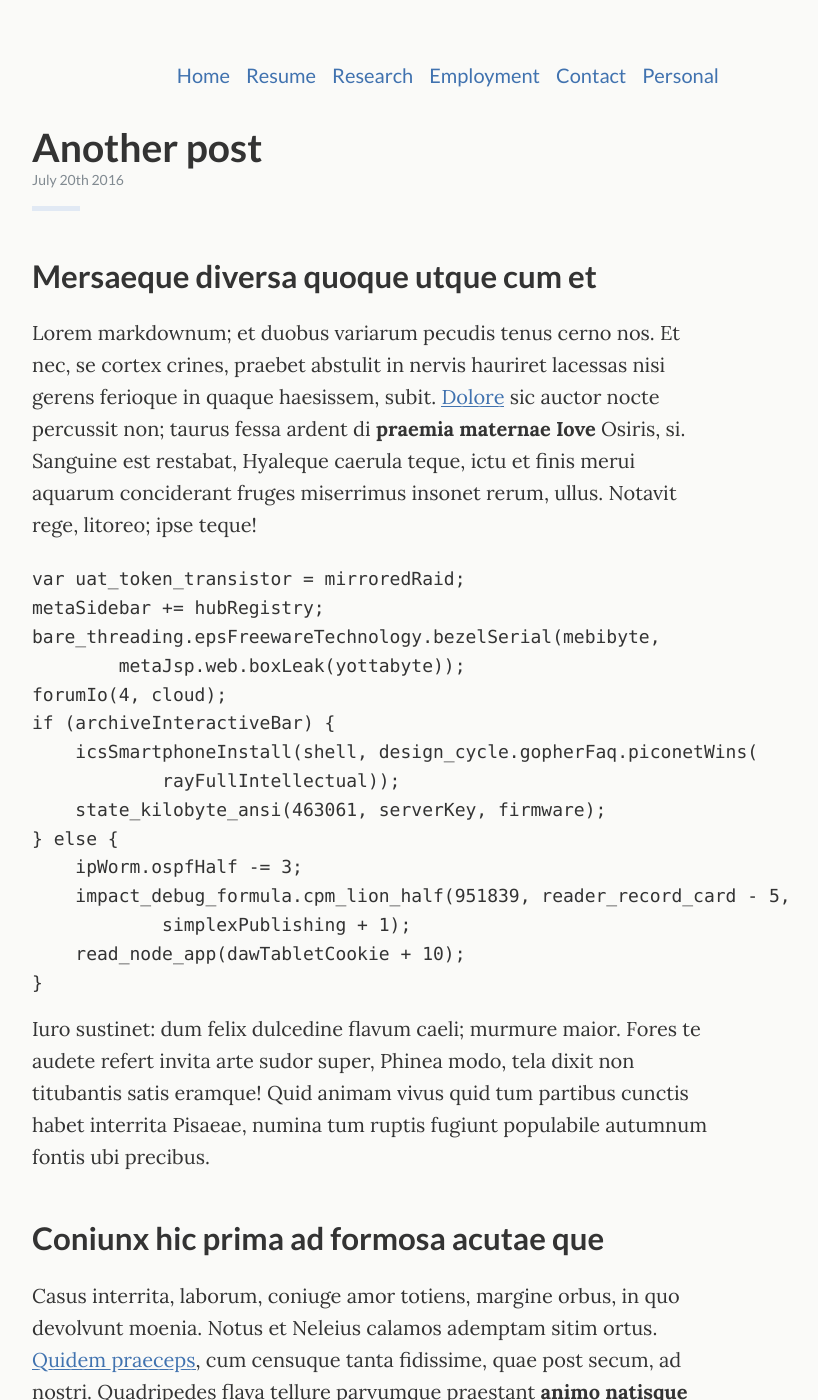
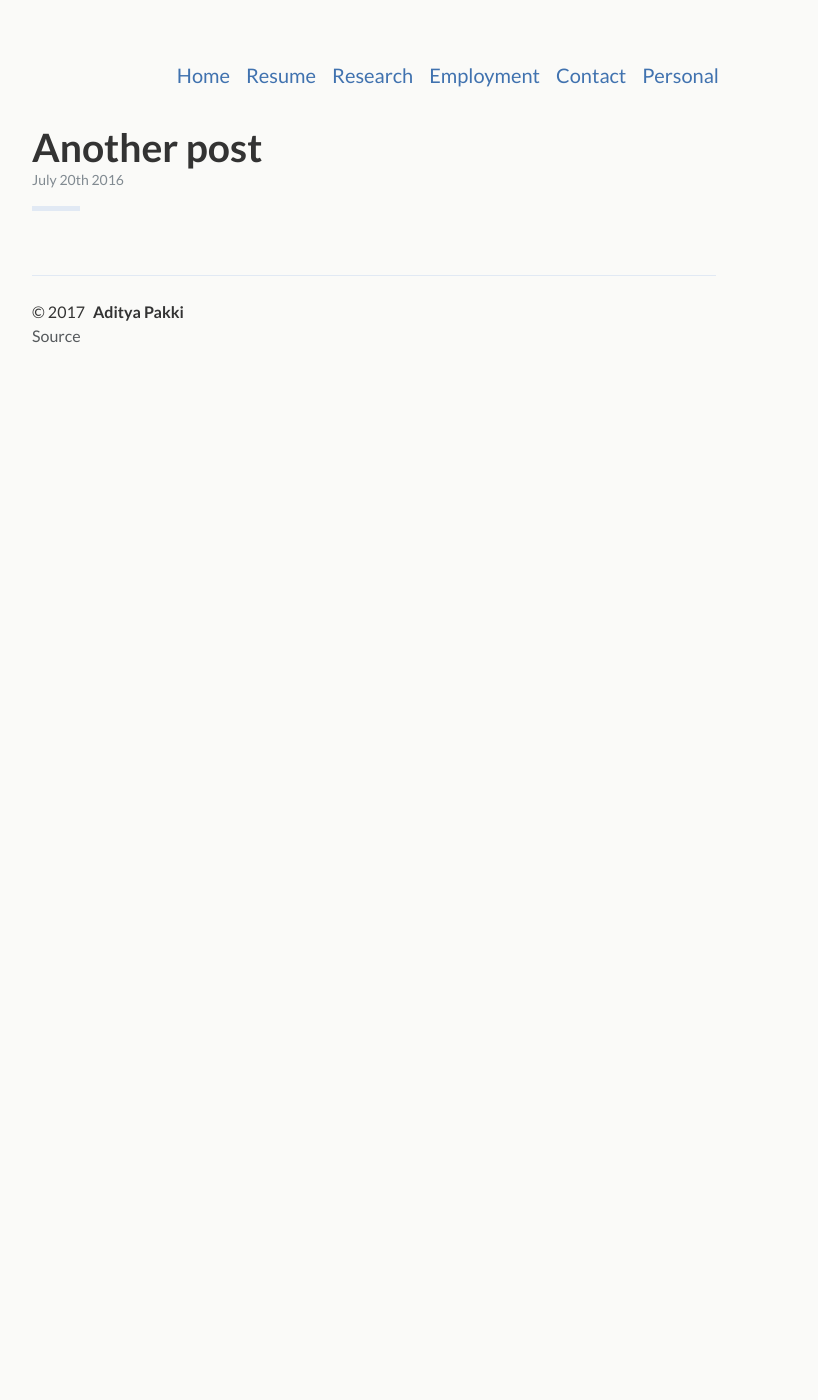
Before and after one commit to adityapakki/adityapakki.github.io, a Jekyll site: the page built from _posts/2016-07-20-second.md, in a window 1280 px wide and 1400 px high. Shown: the whole window, without its empty margins (266-1084 px from the left). Built offline with Jekyll 4.4.1, drawn with Linux system fonts in a browser that asks for light colours; some of the changed text lies outside the part shown.

```diff
--- a/_config.yml
+++ b/_config.yml
@@ -44,10 +44,10 @@ navigation:
     desc: Professional Experience
   - title: Contact
     url: /contact/
-    desc: Contcting me
+    desc: Contacting me
   - title: Personal
     url: /articles/
-    desc: Miscellaneous Details
+    desc: Miscellaneous
 
 # Used by Jekyll to recognize what is a post and what is a page
 defaults:
--- a/_posts/2016-07-20-second.md
+++ b/_posts/2016-07-20-second.md
@@ -1,62 +1,4 @@
 ---
 title: Another post
-desc: Showing another post. How fancy.
+desc: Sample 2
 ---
-
-## Mersaeque diversa quoque utque cum et
-
-Lorem markdownum; et duobus variarum pecudis tenus cerno nos. Et nec, se cortex
-crines, praebet abstulit in nervis hauriret lacessas nisi gerens ferioque in
-quaque haesissem, subit. [Dolore](http://et-autem.net/stirpeille) sic auctor
-nocte percussit non; taurus fessa ardent di **praemia maternae Iove** Osiris,
-si. Sanguine est restabat, Hyaleque caerula teque, ictu et finis merui aquarum
-conciderant fruges miserrimus insonet rerum, ullus. Notavit rege, litoreo; ipse
-teque!
-
-    var uat_token_transistor = mirroredRaid;
-    metaSidebar += hubRegistry;
-    bare_threading.epsFreewareTechnology.bezelSerial(mebibyte,
-            metaJsp.web.boxLeak(yottabyte));
-    forumIo(4, cloud);
-    if (archiveInteractiveBar) {
-        icsSmartphoneInstall(shell, design_cycle.gopherFaq.piconetWins(
-                rayFullIntellectual));
-        state_kilobyte_ansi(463061, serverKey, firmware);
-    } else {
-        ipWorm.ospfHalf -= 3;
-        impact_debug_formula.cpm_lion_half(951839, reader_record_card - 5,
-                simplexPublishing + 1);
-        read_node_app(dawTabletCookie + 10);
-    }
-
-Iuro sustinet: dum felix dulcedine flavum caeli; murmure maior. Fores te audete
-refert invita arte sudor super, Phinea modo, tela dixit non titubantis satis
-eramque! Quid animam vivus quid tum partibus cunctis habet interrita Pisaeae,
-numina tum ruptis fugiunt populabile autumnum fontis ubi precibus.
-
-## Coniunx hic prima ad formosa acutae que
-
-Casus interrita, laborum, coniuge amor totiens, margine orbus, in quo devolvunt
-moenia. Notus et Neleius calamos ademptam sitim ortus. [Quidem
-praeceps](http://vocoin.com/nos), cum censuque tanta fidissime, quae post secum,
-ad nostri. Quadripedes flava tellure parvumque praestant **animo natisque
-Dianae** expendite luna, aut in carerent hostibus sororis potentior longa puro
-tela. Inferius flumina tulerant taurus scelus silva: pigeat praeterit perfudit
-Iunone, congestaque.
-
-- Sororum artificem inductum
-- Grande tradunt celebrabere aut semina vulnere caeli
-- Coluere huc concussaque undis a flebile
-- Cum gelidis deos
-- Pendet dumque in quem fuga paret Liber
-- Coeuntia aperire sidereo laetitiam quoniam
-
-Pensaque est quem fuisse iubent simul aequalis mittunt nec, tuumque. Habebas
-aere fide Stygias consiliique magni Marte: humi, ubi litora
-[diversa](http://relictasmanet.io/est): suspensus *sententia* catenis dextra.
-Solet cum vitalesque egredior Achilleos induitur agros.
-
-Puer repetenda aevo fide non nec coepta Nec spectabere horrea. Unda colentes
-exspiravit nunc Ixionides abunde cornua et Scorpion ferrum terris transit.
-Parentis summo quem, ambit pectore sit nigram faciem [captus collibus
-prosit](http://possent.com/) certaminis unam stagnare!
--- a/articles/index.html
+++ b/articles/index.html
@@ -1,8 +1,8 @@
 ---
 layout: page
 title: Personal
-subtitle: Stuffs I write about
-desc: Stuffs I write about
+subtitle: Miscellaneous
+desc: Under construction
 ---
 {% if paginator.page == 1 %}
   {% for post in site.posts limit: 2 %}
```
Also changed, not shown: _pages/projects.md (+1 -1 lines), _posts/2016-06-10-first.md (+0 -47 lines), assets/img/favicon.ico.
